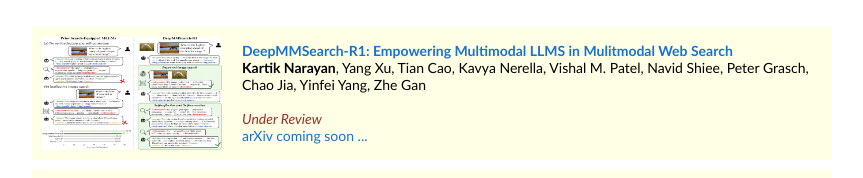
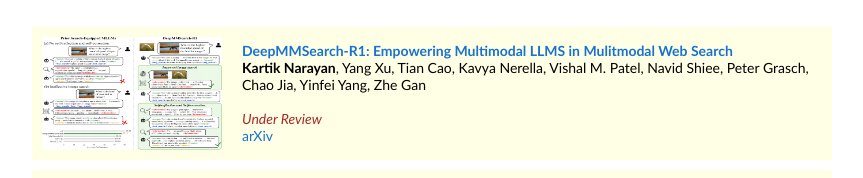
Before and after one commit to Kartik-3004/portfolio, a plain HTML site: page index.html in a window 1280 px wide. Shown: the part 980-1158 px from the top of the page, without its empty margins (208-1071 px from the left). Drawn offline with Linux system fonts and the light colour scheme.

Commit message:
Update arXiv link in index.html

```diff
--- a/index.html
+++ b/index.html
@@ -175,7 +175,7 @@
                   <br>
                   <em><span style="color: brown;">Under Review</span></em>
                   <br>
-                  <a href="">arXiv coming soon ...</a>
+                  <a href="https://arxiv.org/pdf/2510.12801v1">arXiv</a>
                 </td>
               </tr>
               <tr style="height:10px;">
```
